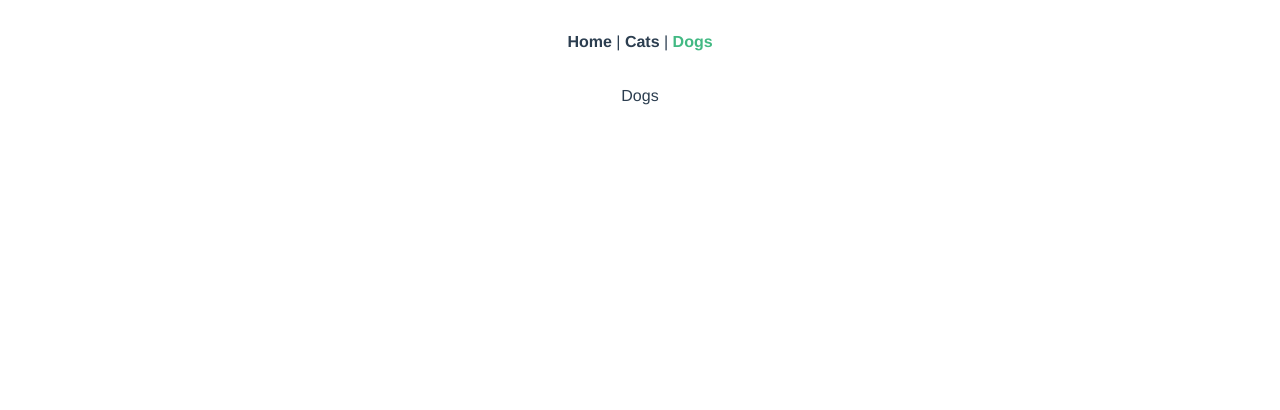
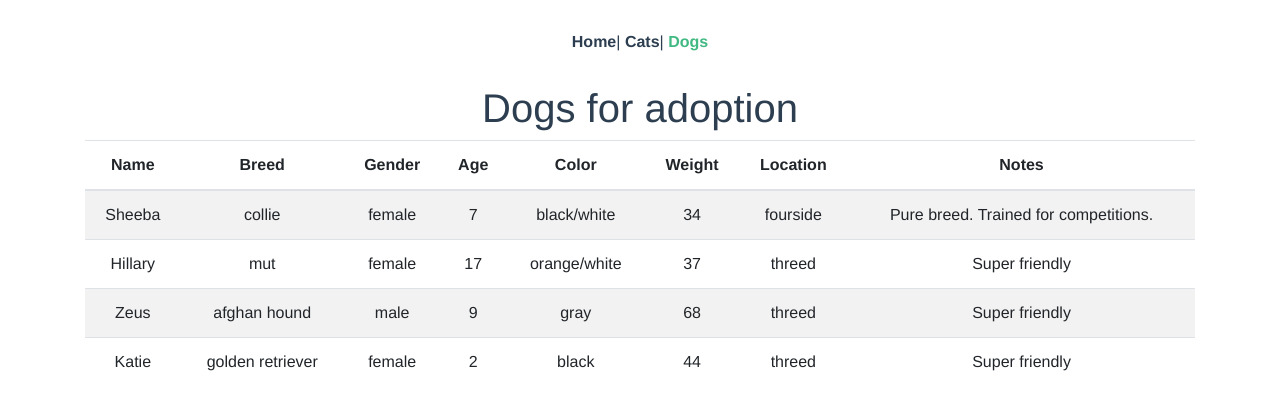
Before and after one commit to shaneiadt/vue-adopt-a-pet, a Vue app: page /dogs in a window 1280 px wide. Shown: the top 410 px of the page. Built offline with nearby package versions, Linux system fonts and the light colour scheme.

Commit message:
Wire up data

```diff
--- a/src/App.vue
+++ b/src/App.vue
@@ -1,17 +1,19 @@
 <template>
   <div id="app">
     <div id="nav">
-      <router-link to="/">Home</router-link> |
-      <router-link to="/cats">Cats</router-link> |
+      <router-link to="/">Home</router-link>|
+      <router-link to="/cats">Cats</router-link>|
       <router-link to="/dogs">Dogs</router-link>
     </div>
-    <router-view/>
+    <b-container>
+      <router-view />
+    </b-container>
   </div>
 </template>
 
 <style lang="scss">
 #app {
-  font-family: 'Avenir', Helvetica, Arial, sans-serif;
+  font-family: "Avenir", Helvetica, Arial, sans-serif;
   -webkit-font-smoothing: antialiased;
   -moz-osx-font-smoothing: grayscale;
   text-align: center;
--- /dev/null
+++ b/src/data/cats.js
@@ -0,0 +1,46 @@
+export default [
+  {
+    name: 'Fish',
+    breed: 'tuxedo',
+    species: 'cat',
+    gender: 'male',
+    age: 20,
+    color: 'black/white',
+    weight: 13,
+    location: 'fourside',
+    notes: 'Sweet kitty. He loves getting his belly rubbed.'
+  },
+  {
+    name: 'Henry',
+    breed: 'tabby',
+    species: 'cat',
+    gender: 'male',
+    age: 20,
+    color: 'orange/white',
+    weight: 17,
+    location: 'threed',
+    notes: 'Super friendly'
+  },
+  {
+    name: 'Roger',
+    breed: 'tabby',
+    species: 'cat',
+    gender: 'male',
+    age: 20,
+    color: 'gray',
+    weight: 15,
+    location: 'threed',
+    notes: 'Super friendly'
+  },
+  {
+    name: 'Kitkat',
+    breed: 'bombay',
+    species: 'cat',
+    gender: 'female',
+    age: 9,
+    color: 'black',
+    weight: 9,
+    location: 'threed',
+    notes: 'Super friendly'
+  }
+]
--- /dev/null
+++ b/src/data/dogs.js
@@ -0,0 +1,42 @@
+export default [
+  {
+    name: 'Sheeba',
+    breed: 'collie',
+    gender: 'female',
+    age: 7,
+    color: 'black/white',
+    weight: 34,
+    location: 'fourside',
+    notes: 'Pure breed. Trained for competitions.'
+  },
+  {
+    name: 'Hillary',
+    breed: 'mut',
+    gender: 'female',
+    age: 17,
+    color: 'orange/white',
+    weight: 37,
+    location: 'threed',
+    notes: 'Super friendly'
+  },
+  {
+    name: 'Zeus',
+    breed: 'afghan hound',
+    gender: 'male',
+    age: 9,
+    color: 'gray',
+    weight: 68,
+    location: 'threed',
+    notes: 'Super friendly'
+  },
+  {
+    name: 'Katie',
+    breed: 'golden retriever',
+    gender: 'female',
+    age: 2,
+    color: 'black',
+    weight: 44,
+    location: 'threed',
+    notes: 'Super friendly'
+  }
+]
--- a/src/views/Cats.vue
+++ b/src/views/Cats.vue
@@ -1,3 +1,18 @@
 <template>
-  <div>Cats</div>
+  <div>
+    <h1>Cats for adoption</h1>
+    <b-table striped hover :items="cats"></b-table>
+  </div>
 </template>
+
+<script>
+import cats from '@/data/cats'
+
+export default {
+  data () {
+    return {
+      cats
+    }
+  }
+}
+</script>
--- a/src/views/Dogs.vue
+++ b/src/views/Dogs.vue
@@ -1,3 +1,18 @@
 <template>
-  <div>Dogs</div>
+  <div>
+    <h1>Dogs for adoption</h1>
+    <b-table striped hover :items="dogs"></b-table>
+  </div>
 </template>
+
+<script>
+import dogs from '@/data/dogs'
+
+export default {
+  data () {
+    return {
+      dogs
+    }
+  }
+}
+</script>
```
